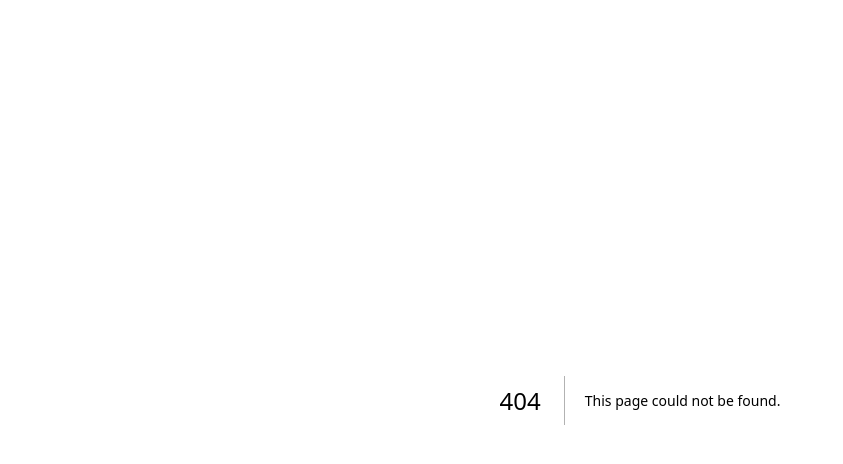
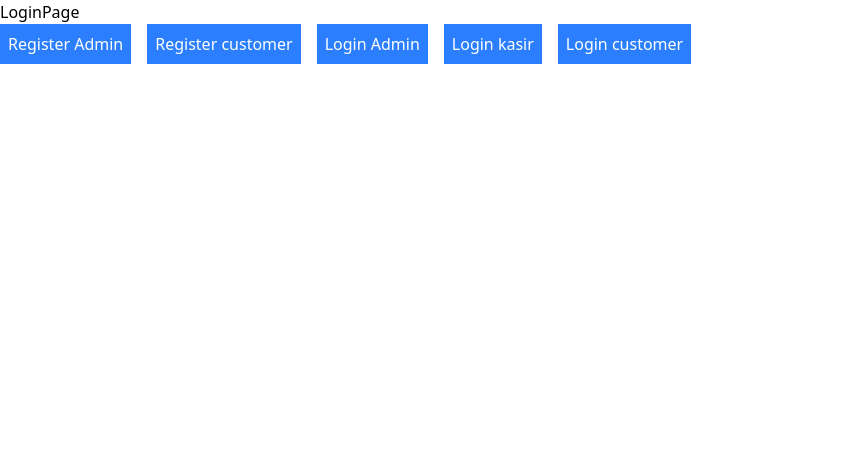
Before and after one commit to sakato-dev/final-project-hactiv8, a Next.js app: page /auth/login in a window 1280 px wide. Before the commit this address had no page. Shown: the top 464 px of the page, without its empty margins (0-843 px from the left). Built offline with nearby package versions, Linux system fonts and the light colour scheme.

Commit message:
feat: initial route for project

```diff
--- /dev/null
+++ b/src/app/admin/page.jsx
@@ -0,0 +1,3 @@
+export default function AdminHome() {
+  return <div>AdminHome CMS PAGE DASHBOARD</div>;
+}
--- /dev/null
+++ b/src/app/auth/login/page.jsx
@@ -0,0 +1,32 @@
+import Link from "next/link";
+
+export default function LoginPage() {
+  return (
+    <div>
+      LoginPage
+      <div className="flex gap-4">
+        <Link
+          href="/auth/register-admin"
+          className="p-2 bg-blue-500 text-white"
+        >
+          Register Admin
+        </Link>
+        <Link
+          href="/auth/register-customer"
+          className="p-2 bg-blue-500 text-white"
+        >
+          Register customer
+        </Link>
+        <Link href="/admin" className="p-2 bg-blue-500 text-white">
+          Login Admin
+        </Link>
+        <Link href="/cashier" className="p-2 bg-blue-500 text-white">
+          Login kasir
+        </Link>
+        <Link href="/customer" className="p-2 bg-blue-500 text-white">
+          Login customer
+        </Link>
+      </div>
+    </div>
+  );
+}
--- /dev/null
+++ b/src/app/auth/register-admin/page.jsx
@@ -0,0 +1,23 @@
+import Link from "next/link";
+
+export default function RegisterAdmin() {
+  return (
+    <div>
+      RegisterAdmin
+      <div className="flex gap-4">
+        <Link href="/auth/login" className="p-2 bg-blue-500 text-white">
+          login
+        </Link>
+        <Link href="/auth/register" className="p-2 bg-blue-500 text-white">
+          Home Admin
+        </Link>
+        <Link href="/auth/register" className="p-2 bg-blue-500 text-white">
+          Home kasir
+        </Link>
+        <Link href="/auth/register" className="p-2 bg-blue-500 text-white">
+          Home customer
+        </Link>
+      </div>
+    </div>
+  );
+}
--- /dev/null
+++ b/src/app/auth/register-customer/page.jsx
@@ -0,0 +1,21 @@
+import Link from "next/link";
+
+export default function RegisterCustomer() {
+  return (
+    <div>
+      RegisterCustomer
+      <Link href="/auth/login" className="p-2 bg-blue-500 text-white">
+        login
+      </Link>
+      <Link href="/auth/register" className="p-2 bg-blue-500 text-white">
+        Home Admin
+      </Link>
+      <Link href="/auth/register" className="p-2 bg-blue-500 text-white">
+        Home kasir
+      </Link>
+      <Link href="/auth/register" className="p-2 bg-blue-500 text-white">
+        Home customer
+      </Link>
+    </div>
+  );
+}
--- /dev/null
+++ b/src/app/cashier/page.jsx
@@ -0,0 +1,3 @@
+export default function KasirHome() {
+  return <div>KasirHome</div>;
+}
--- /dev/null
+++ b/src/app/customer/page.jsx
@@ -0,0 +1,3 @@
+export default function CustomerHome() {
+  return <div>CustomerHome</div>;
+}
--- a/src/app/page.jsx
+++ b/src/app/page.jsx
@@ -1,3 +1,26 @@
+import Link from "next/link";
+
 export default function Home() {
-  return <div>Landing Page</div>;
+  return (
+    <div>
+      Landing Page
+      <div className="flex gap-4">
+        <Link href="/auth/login" className="p-2 bg-blue-500 text-white">
+          Login
+        </Link>
+        <Link
+          href="/auth/register-admin"
+          className="p-2 bg-blue-500 text-white"
+        >
+          register admin
+        </Link>
+        <Link
+          href="/auth/register-customer"
+          className="p-2 bg-blue-500 text-white"
+        >
+          register customer
+        </Link>
+      </div>
+    </div>
+  );
 }
```
